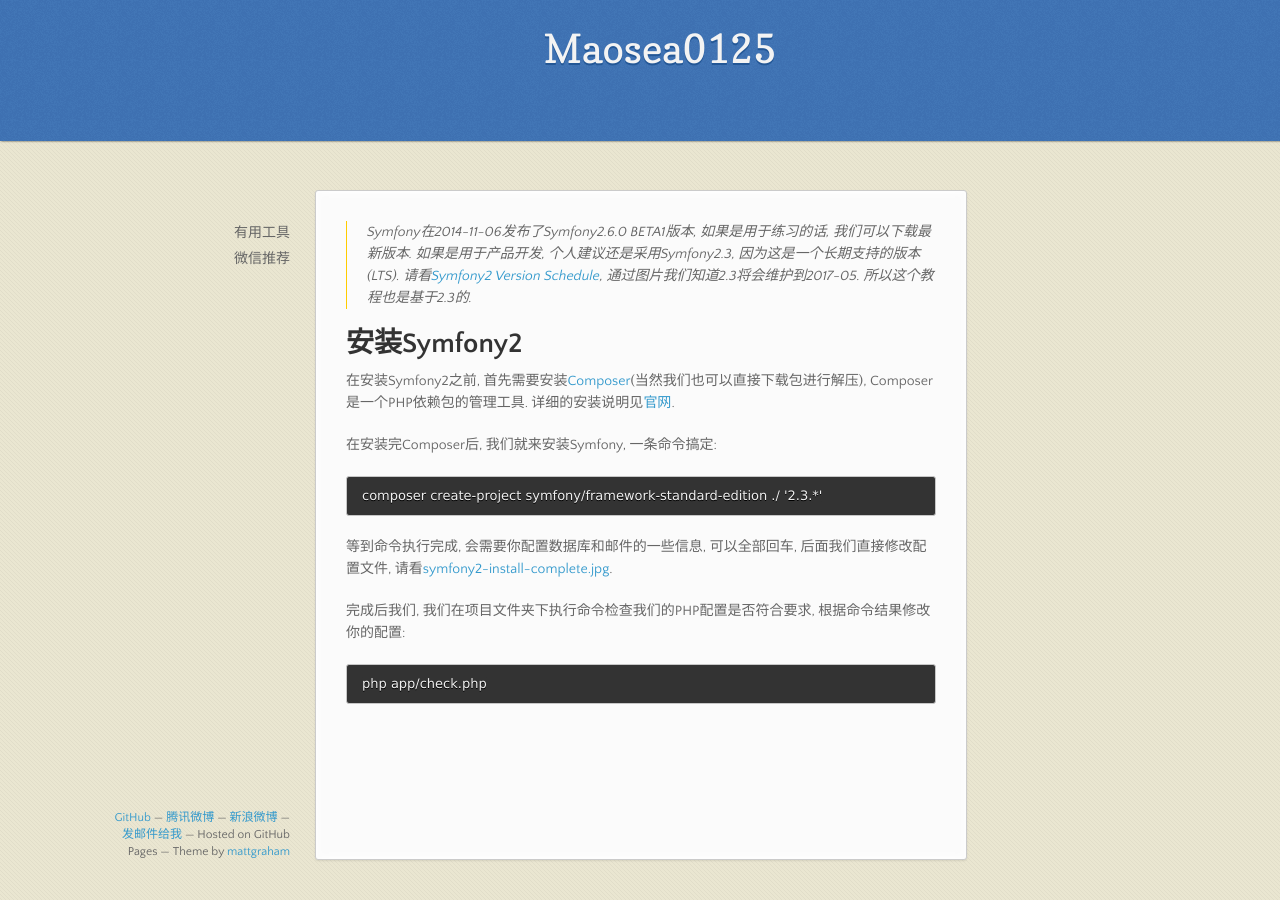
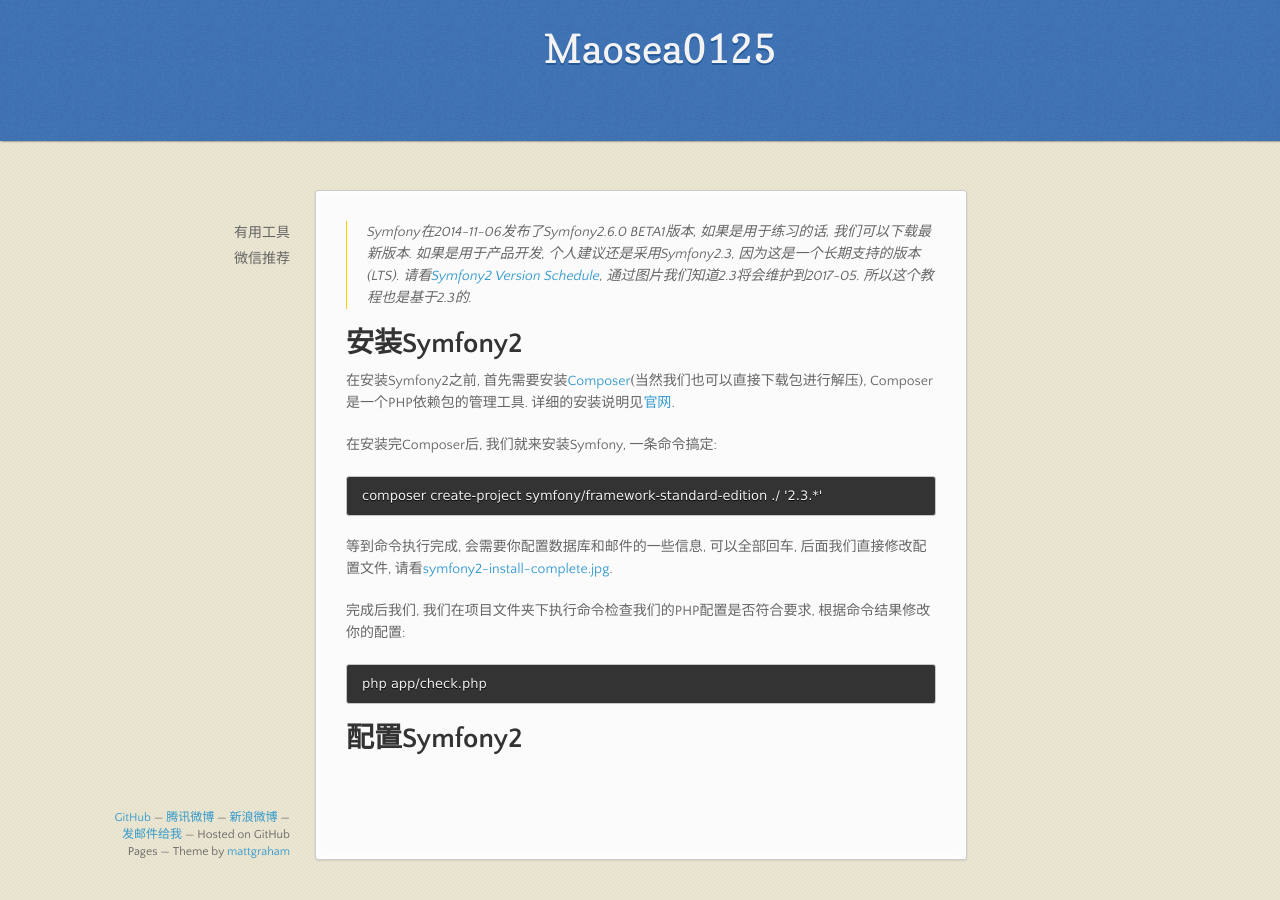
Before and after one commit to maosea0125/maosea0125.github.io, a Jekyll site: the page built from _posts/2014-11-16-symfony2-course01.md, in a window 1280 px wide. Built offline with Jekyll 4.4.1, drawn with Linux system fonts in a browser that asks for light colours; Markdown is read by kramdown in place of the engine named in the settings.

Commit message:
update 2014-11-16-symfony2-course01.md

```diff
--- a/_posts/2014-11-16-symfony2-course01.md
+++ b/_posts/2014-11-16-symfony2-course01.md
@@ -17,3 +17,6 @@
 
 完成后我们, 我们在项目文件夹下执行命令检查我们的PHP配置是否符合要求, 根据命令结果修改你的配置:
 <pre><code>php app/check.php</code></pre>
+
+配置Symfony2
+============
```
